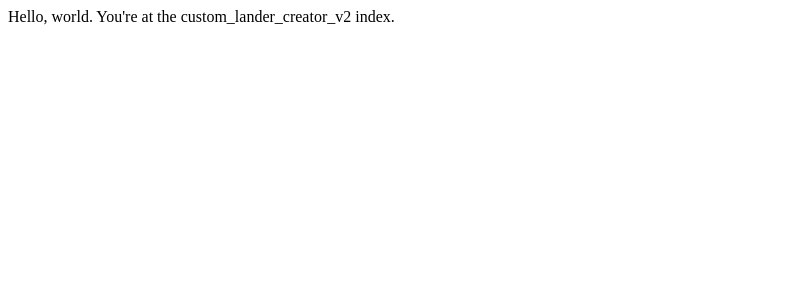
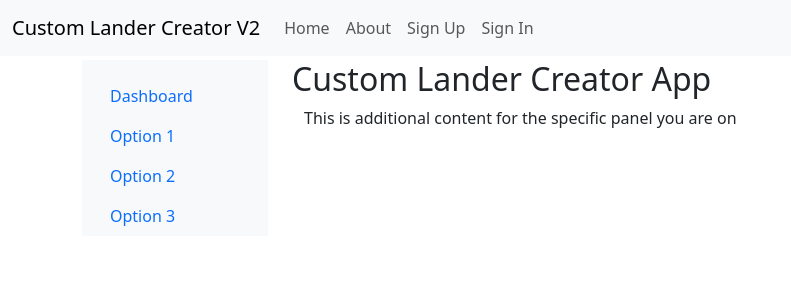
Before and after one commit to geopopos/custom_lander_v2, a Django app: page /custom_lander/ in a window 1280 px wide. Shown: the top 300 px of the page, without its empty margins (0-791 px from the left). Run offline with Django 4.2, Linux system fonts and the light colour scheme; parts of the project's set-up code (start-up, migrations or seed data) failed here and were passed over; some libraries are stand-ins or nearby versions.

Commit message:
added navigation for custom lander app

```diff
--- a/config/urls.py
+++ b/config/urls.py
@@ -21,7 +21,11 @@ urlpatterns = [
     path("accounts/", include("allauth.urls")),
     # Your stuff: custom urls includes go here
     path(
-        "custom_lander/", include("custom_lander_creator_v2.custom_lander_creator.urls")
+        "custom_lander/",
+        include(
+            "custom_lander_creator_v2.custom_lander_creator.urls",
+            namespace="custom_lander_creator",
+        ),
     ),
     # Media files
     *static(settings.MEDIA_URL, document_root=settings.MEDIA_ROOT),
--- a/custom_lander_creator_v2/custom_lander_creator/urls.py
+++ b/custom_lander_creator_v2/custom_lander_creator/urls.py
@@ -2,6 +2,7 @@ from django.urls import path
 
 from . import views
 
+app_name = "custom_lander_creator"
 urlpatterns = [
     path("", views.home, name="home"),
 ]
--- a/custom_lander_creator_v2/custom_lander_creator/views.py
+++ b/custom_lander_creator_v2/custom_lander_creator/views.py
@@ -1,6 +1,6 @@
-from django.http import HttpResponse
+from django.shortcuts import render
 
 
 # Create your views here.
 def home(request):
-    return HttpResponse("Hello, world. You're at the custom_lander_creator_v2 index.")
+    return render(request, "custom_lander_creator/creator_index.html")
--- a/custom_lander_creator_v2/templates/base.html
+++ b/custom_lander_creator_v2/templates/base.html
@@ -17,11 +17,10 @@
     <link rel="icon" href="{% static 'images/favicons/favicon.ico' %}" />
     {% block css %}
       <!-- Latest compiled and minified Bootstrap CSS -->
-      <link rel="stylesheet"
-            href="https://cdnjs.cloudflare.com/ajax/libs/bootstrap/5.2.3/css/bootstrap.min.css"
-            integrity="sha512-SbiR/eusphKoMVVXysTKG/7VseWii+Y3FdHrt0EpKgpToZeemhqHeZeLWLhJutz/2ut2Vw1uQEj2MbRF+TVBUA=="
-            crossorigin="anonymous"
-            referrerpolicy="no-referrer" />
+      <link href="https://cdn.jsdelivr.net/npm/bootstrap@5.3.3/dist/css/bootstrap.min.css"
+            rel="stylesheet"
+            integrity="sha384-QWTKZyjpPEjISv5WaRU9OFeRpok6YctnYmDr5pNlyT2bRjXh0JMhjY6hW+ALEwIH"
+            crossorigin="anonymous" />
       <!-- Your stuff: Third-party CSS libraries go here -->
       <!-- This file stores project-specific CSS -->
       <link href="{% static 'css/project.css' %}" rel="stylesheet" />
@@ -31,11 +30,9 @@
     {# Placed at the top of the document so pages load faster with defer #}
     {% block javascript %}
       <!-- Bootstrap JS -->
-      <script defer
-              src="https://cdnjs.cloudflare.com/ajax/libs/bootstrap/5.2.3/js/bootstrap.min.js"
-              integrity="sha512-1/RvZTcCDEUjY/CypiMz+iqqtaoQfAITmNSJY17Myp4Ms5mdxPS5UV7iOfdZoxcGhzFbOm6sntTKJppjvuhg4g=="
-              crossorigin="anonymous"
-              referrerpolicy="no-referrer"></script>
+      <script src="https://cdn.jsdelivr.net/npm/bootstrap@5.3.3/dist/js/bootstrap.bundle.min.js"
+              integrity="sha384-YvpcrYf0tY3lHB60NNkmXc5s9fDVZLESaAA55NDzOxhy9GkcIdslK1eN7N6jIeHz"
+              crossorigin="anonymous"></script>
       <!-- Your stuff: Third-party javascript libraries go here -->
       <!-- place project specific Javascript in this file -->
       <script defer src="{% static 'js/project.js' %}"></script>
@@ -67,6 +64,20 @@
                   <a class="nav-link" href="{% url 'about' %}">About</a>
                 </li>
                 {% if request.user.is_authenticated %}
+                  <li class="nav-item dropdown">
+                    <a class="nav-link dropdown-toggle"
+                       href="#"
+                       id="navbarDropdown"
+                       role="button"
+                       data-bs-toggle="dropdown"
+                       aria-expanded="false">Apps</a>
+                    <ul class="dropdown-menu" aria-labelledby="navbarDropdown">
+                      <li>
+                        <a class="nav-link" href="{% url 'custom_lander_creator:home' %}">{% translate "Custom Lander Creator" %}</a>
+                      </li>
+                      <!-- Add more app links here -->
+                    </ul>
+                  </li>
                   <li class="nav-item">
                     <a class="nav-link" href="{% url 'users:detail' request.user.pk %}">{% translate "My Profile" %}</a>
                   </li>
--- /dev/null
+++ b/custom_lander_creator_v2/templates/custom_lander_creator/creator_index.html
@@ -0,0 +1,12 @@
+{% extends "custom_lander_creator/custom_lander_creator_base.html" %}
+
+{% block title %}
+  Custom Lander Creator Dash
+{% endblock title %}
+{% block inner_content %}
+  <div class="container">
+    <div class="row">
+      <div class="col-sm-12">This is additional content for the specific panel you are on</div>
+    </div>
+  </div>
+{% endblock inner_content %}
--- /dev/null
+++ b/custom_lander_creator_v2/templates/custom_lander_creator/custom_lander_creator_base.html
@@ -0,0 +1,44 @@
+{% extends "base.html" %}
+
+{% load static %}
+
+{% block title %}
+  Custom Lander Creator
+{% endblock title %}
+{% block content %}
+  <div class="container-fluid">
+    <div class="row">
+      <nav id="sidebarMenu"
+           class="col-md-3 col-lg-2 d-md-block bg-light sidebar collapse">
+        <div class="position-sticky pt-3">
+          <ul class="nav flex-column">
+            <li class="nav-item">
+              <a class="nav-link active"
+                 aria-current="page"
+                 href="{% url 'custom_lander_creator:home' %}">Dashboard</a>
+            </li>
+            <li class="nav-item">
+              <a class="nav-link" href="#">Option 1</a>
+            </li>
+            <li class="nav-item">
+              <a class="nav-link" href="#">Option 2</a>
+            </li>
+            <li class="nav-item">
+              <a class="nav-link" href="#">Option 3</a>
+            </li>
+          </ul>
+        </div>
+      </nav>
+      <main class="col-md-9 ms-sm-auto col-lg-10 px-md-4">
+        <div class="row">
+          <div class="col-sm-12">
+            <h2>Custom Lander Creator App</h2>
+          </div>
+        </div>
+        {% block inner_content %}
+          <!-- Page specific content goes here -->
+        {% endblock inner_content %}
+      </main>
+    </div>
+  </div>
+{% endblock content %}
```
